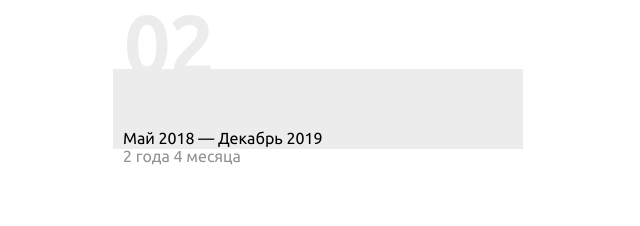
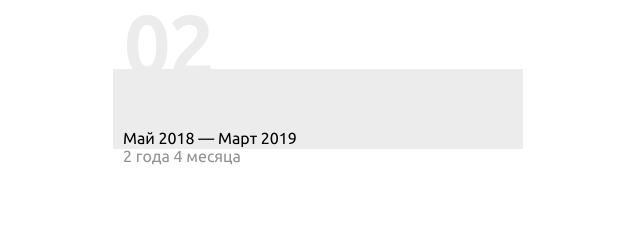
Before and after one commit to MiroslavaGolysheva/MiroslavaGolysheva.github.io, a plain HTML site: page portfolio/resume.html in a window 1280 px wide. Shown: the part 1900-2126 px from the top of the page, 442-1082 px from the left. Drawn offline with nearby package versions, Linux system fonts and the light colour scheme; a web font is replaced by a local one.

Commit message:
Update resume.html

```diff
--- a/portfolio/resume.html
+++ b/portfolio/resume.html
@@ -151,7 +151,7 @@
            <div class="resume__aside">
                <h1 class="wow fadeInUp" data-wow-duration="2s">02</h1>
                <div class="resume__aside_grey">
-                   <p>Май 2018 — Декабрь 2019
+                   <p>Май 2018 — Март 2019
                         <br>
                         <span style="color: rgb(145, 145, 145);">2 года 4 месяца</span>
                     </p>
```
